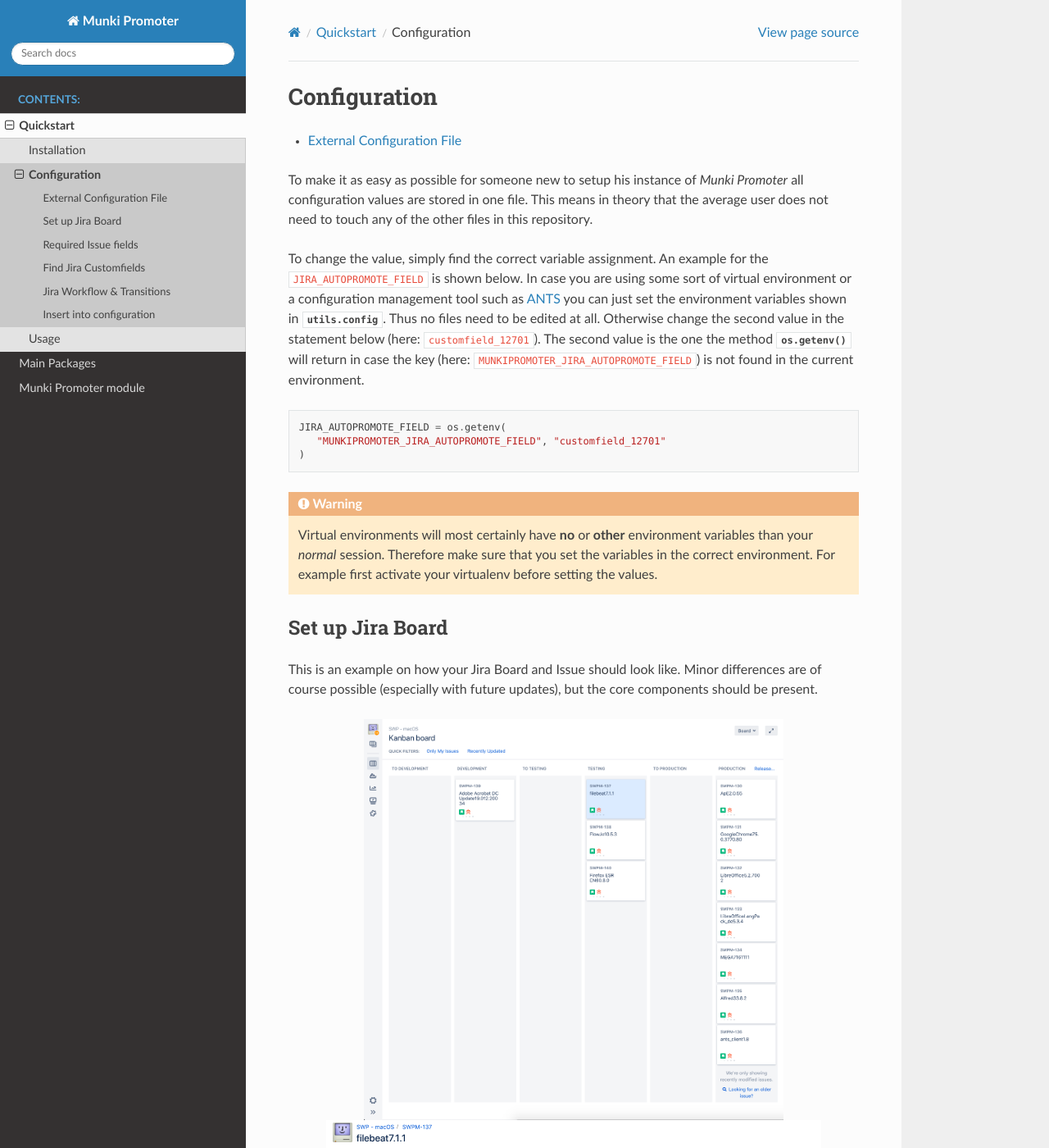
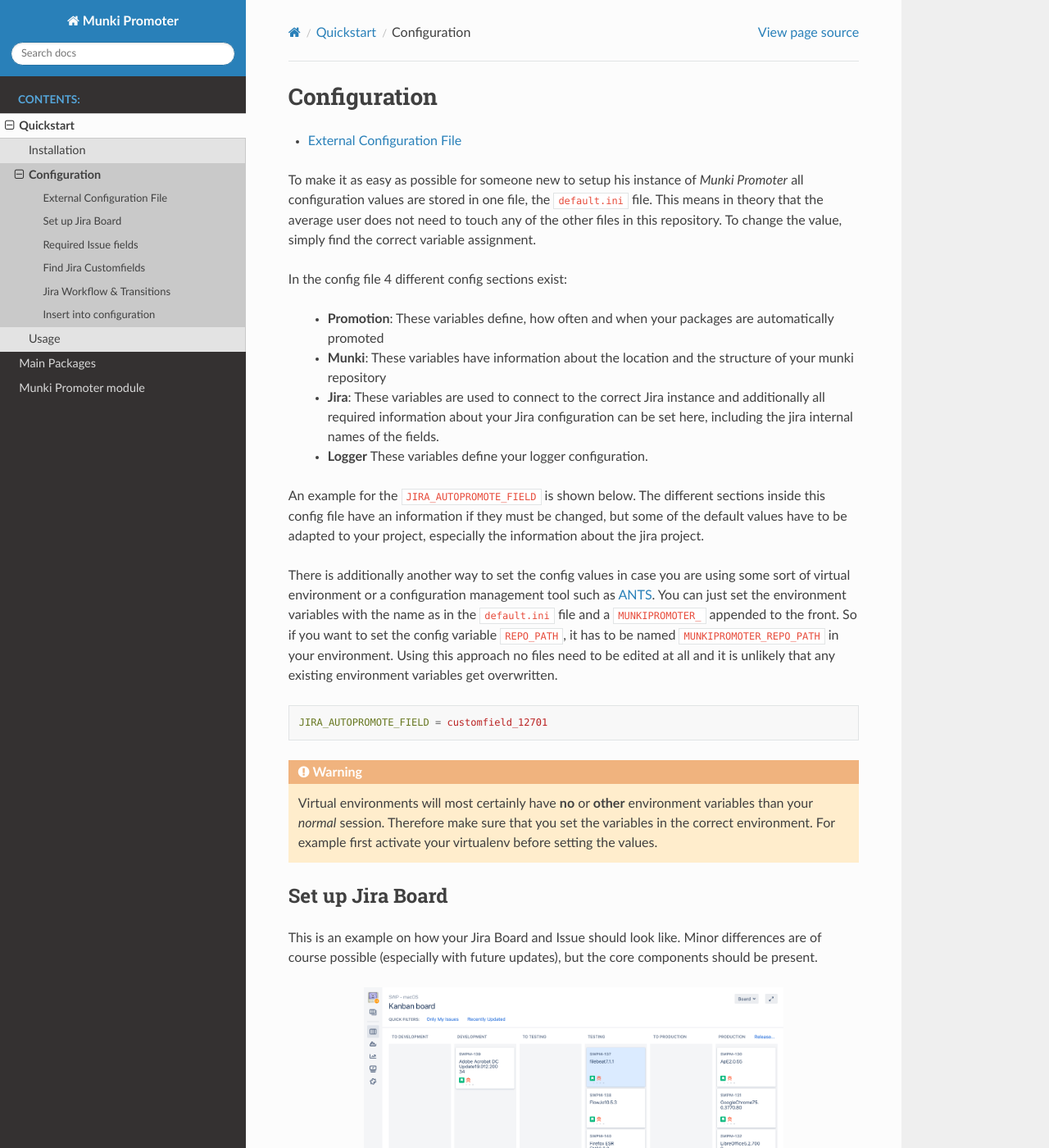
Before and after one commit to tcinbis/munkipromoter, a Sphinx documentation site: the page built from docs/config.rst, in a window 1280 px wide and 1400 px high. Shown: the whole window at 82% size. Built offline with Sphinx 7.4.7 and the Read the Docs theme 2.0.0, drawn with Linux system fonts in a browser that asks for light colours.

Commit message:
Added documentation for the reworked config

```diff
--- a/docs/config.rst
+++ b/docs/config.rst
@@ -7,26 +7,34 @@
    ini-config
 
 To make it as easy as possible for someone new to setup his instance of
-*Munki Promoter* all configuration values are stored in one file. This means in
+*Munki Promoter* all configuration values are stored in one file, the ``default.ini`` file. This means in
 theory that the average user does not need to touch any of the other files in
-this repository.
+this repository. To change the value, simply find the correct variable assignment.
 
-To change the value, simply find the correct variable assignment. An example for
-the ``JIRA_AUTOPROMOTE_FIELD`` is shown below.
-In case you are using some sort of virtual environment or a configuration
-management tool such as ANTS_ you can just set the environment variables
-shown in :mod:`utils.config`. Thus no files need to be edited at all.
-Otherwise change the second value in the statement below
-(here: ``customfield_12701``).
-The second value is the one the method :meth:`os.getenv` will return in case the
-key (here: ``MUNKIPROMOTER_JIRA_AUTOPROMOTE_FIELD``) is not found  in the
-current environment.
+In the config file 4 different config sections exist:
 
-.. code-block:: python
+ - **Promotion**: These variables define, how often and when your packages are automatically promoted
+ - **Munki**: These variables have information about the location and the structure of your munki repository
+ - **Jira**: These variables are used to connect to the correct Jira instance and additionally all required
+   information about your Jira configuration can be set here, including the jira internal names of the fields.
+ - **Logger** These variables define your logger configuration.
 
-   JIRA_AUTOPROMOTE_FIELD = os.getenv(
-      "MUNKIPROMOTER_JIRA_AUTOPROMOTE_FIELD", "customfield_12701"
-   )
+An example for the ``JIRA_AUTOPROMOTE_FIELD`` is shown below. The different sections inside this config file
+have an information if they must be changed, but some of the default values have to be adapted to your project,
+especially the information about the jira project.
+
+There is additionally another way to set the config values in case you are using some sort of
+virtual environment or a configuration management tool such as ANTS_.
+You can just set the environment variables with the name as in the ``default.ini`` file and a ``MUNKIPROMOTER_``
+appended to the front.
+So if you want to set the config variable ``REPO_PATH``, it has to be named ``MUNKIPROMOTER_REPO_PATH`` in
+your environment.
+Using this approach no files need to be edited at all and it is unlikely that any existing environment variables
+get overwritten.
+
+.. code-block:: ini
+
+   JIRA_AUTOPROMOTE_FIELD = customfield_12701
 
 
 .. warning::
```
Also changed, not shown: 1 other file.
